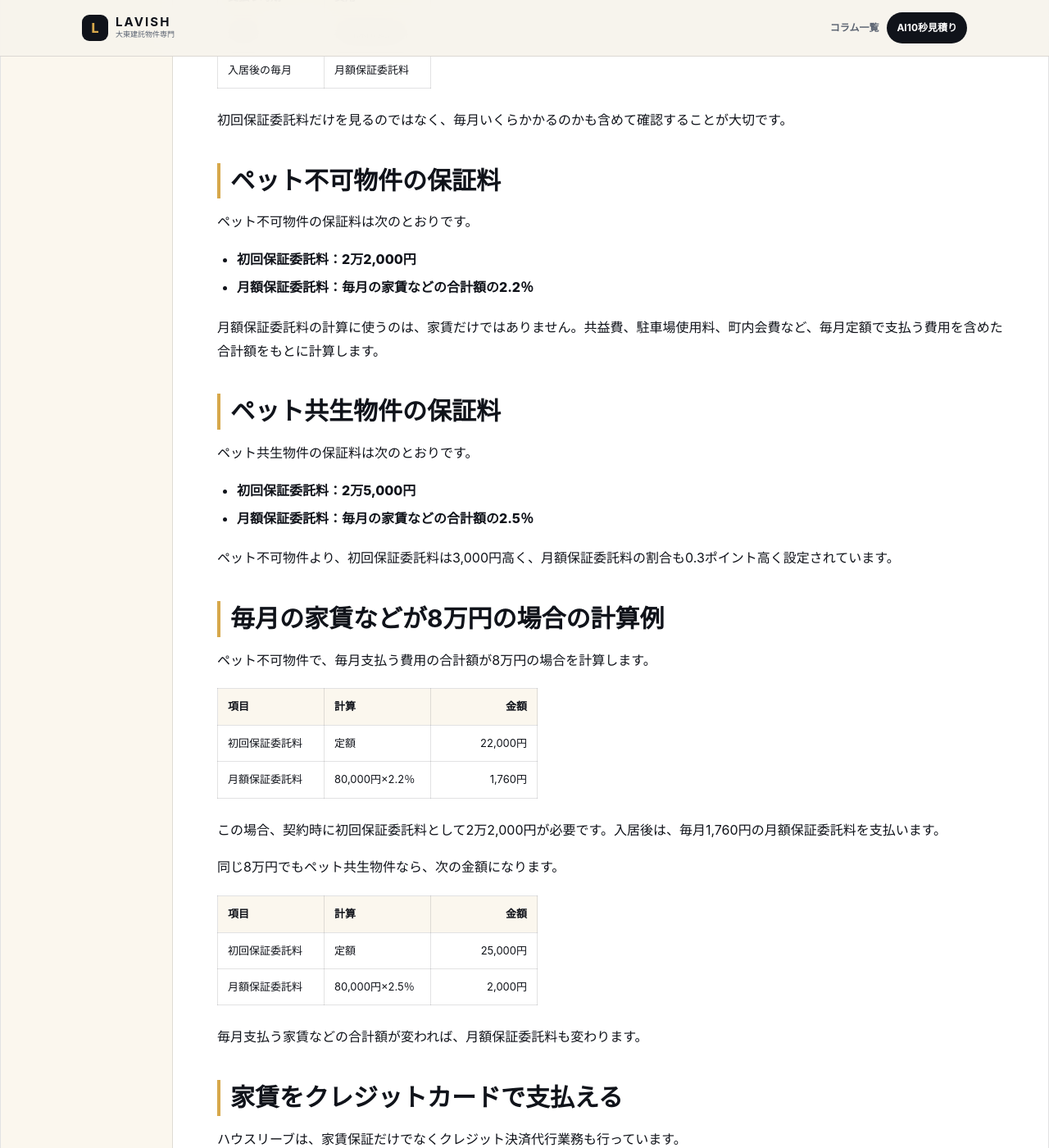
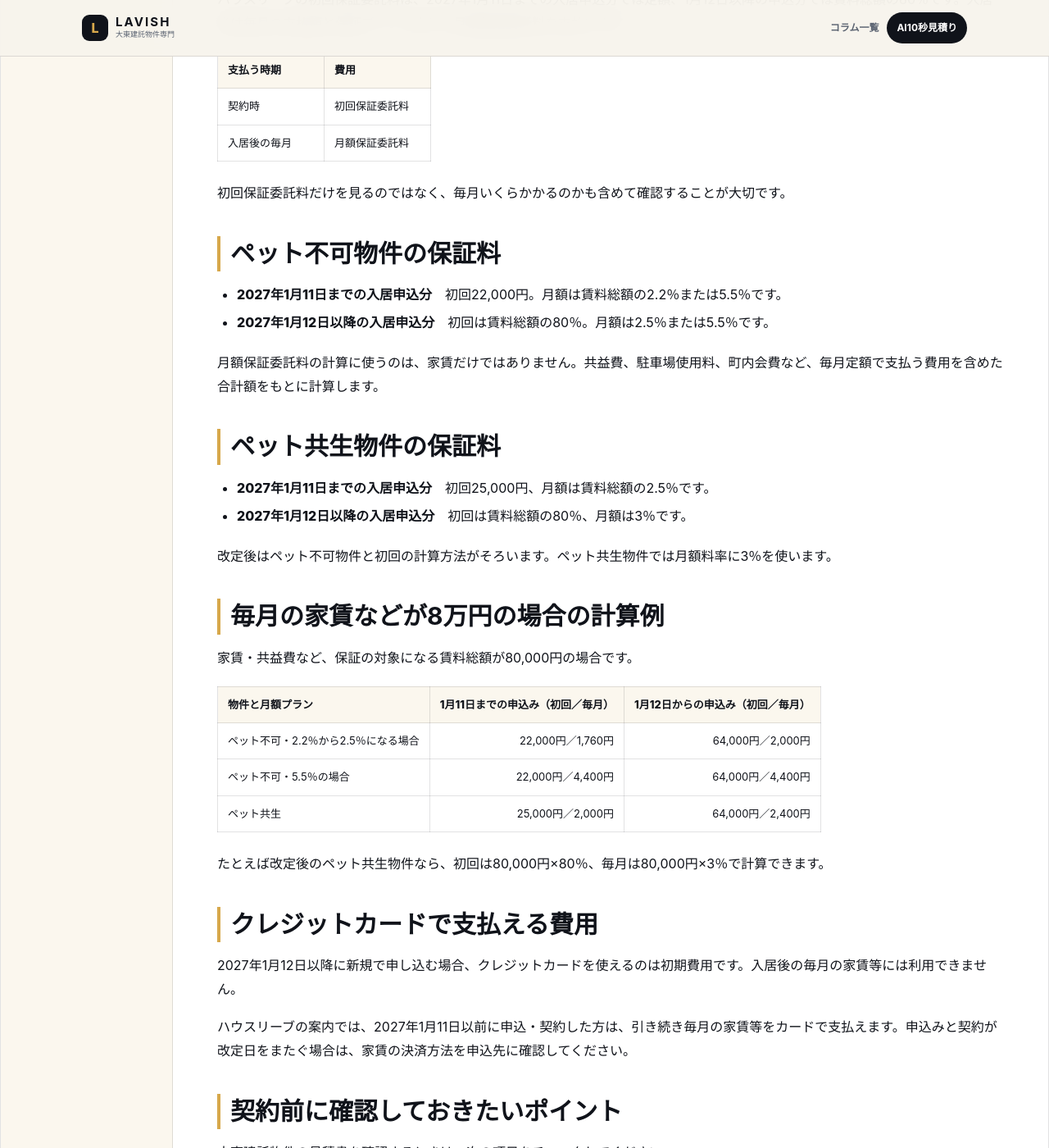
Before and after one commit to lavio8/lavio, a Jekyll site: the page built from _posts/2026-08-05-daito-hoshoryo.md, in a window 1280 px wide and 1400 px high, scrolled down 1657 px. Shown: the whole window at 82% size. Built offline with Jekyll 4.4.1, drawn with Linux system fonts in a browser that asks for light colours; some of the changed text lies outside the part shown.

Commit message:
保証料の記事に新旧料率と申込日の区分を反映

```diff
--- a/_posts/2026-08-05-daito-hoshoryo.md
+++ b/_posts/2026-08-05-daito-hoshoryo.md
@@ -1,9 +1,9 @@
 ---
 title: 大東建託の保証料はいくら？ハウスリーブの初回・月額保証委託料を解説
-description: 大東建託物件で利用するハウスリーブの保証料を解説。初回保証委託料はペット不可物件2万2,000円、ペット共生物件2万5,000円。月額保証委託料の計算方法や8万円の具体例も紹介します。
-intro: 大東建託物件では、原則としてグループ会社のハウスリーブと保証委託契約を結びます。初回保証委託料はペット不可物件が2万2,000円、ペット共生物件が2万5,000円です。さらに、毎月の家賃などの合計額に応じた月額保証委託料がかかります。
+description: 大東建託物件のハウスリーブ保証料を、2027年1月11日までと1月12日以降の入居申込分に分けて解説。賃料総額8万円の計算例、ペット共生物件の料率、家賃のカード払いも確認できます。
+intro: 大東建託物件では、原則としてハウスリーブと保証委託契約を結びます。対象物件の初回保証委託料は2027年1月11日までの申込みでは定額ですが、1月12日以降の申込みでは賃料総額の80％になります。毎月の保証料は物件と保証プランで変わります。
 date: 2026-08-05 09:00:00 +0900
-updated: 2026-08-05 09:00:00 +0900
+updated: 2026-11-20 09:00:00 +0900
 permalink: /column/daito-hoshoryo/
 toc:
   - label: まず結論
@@ -31,15 +31,15 @@ faq:
   - question: ハウスリーブは大東建託の保証会社ですか？
     answer: はい。ハウスリーブは大東建託グループの家賃保証会社です。大東建託物件の契約では、原則としてハウスリーブと保証委託契約を結びます。
   - question: ペット不可物件の保証料はいくらですか？
-    answer: 初回保証委託料は2万2,000円、月額保証委託料は毎月の家賃などの合計額の2.2％です。
+    answer: 2027年1月11日までの入居申込分は初回22,000円、月額は賃料総額の2.2％または5.5％です。1月12日以降の申込分は初回80％、月額2.5％または5.5％です。
   - question: ペット共生物件の保証料はいくらですか？
-    answer: 初回保証委託料は2万5,000円、月額保証委託料は毎月の家賃などの合計額の2.5％です。
+    answer: 2027年1月11日までの入居申込分は初回25,000円、月額は賃料総額の2.5％です。1月12日以降の申込分は初回が賃料総額の80％、月額が3％です。
   - question: 月額保証委託料は家賃だけで計算しますか？
     answer: 家賃だけではなく、共益費や駐車場使用料など、毎月定額で支払う費用を含めた合計額をもとに計算します。
   - question: 他社の保証会社で審査に通らなかった人でも通る可能性はありますか？
     answer: ハウスリーブは独自の審査基準を設けているため、他社で審査に通りにくかった人でも承認される場合があります。ただし、審査結果を保証するものではありません。
   - question: 大東建託物件の家賃はクレジットカードで支払えますか？
-    answer: ハウスリーブはクレジット決済代行業務も行っており、対象となる大東建託物件では家賃をクレジットカードで支払えます。利用条件や対応カードは契約時に確認してください。
+    answer: 2027年1月12日以降の新規申込みでは、初期費用はカードで支払えますが、毎月の家賃等はカード払いの対象外です。1月11日以前に申込・契約した方は引き続き利用できます。
 ---
 
 ## まず結論：初回と毎月の保証料が必要 {#conclusion}
@@ -48,12 +48,14 @@ faq:
 
 保証料は、契約時に1回支払う「初回保証委託料」と、入居後に毎月支払う「月額保証委託料」の2つです。
 
-| 物件の種類 | 初回保証委託料 | 月額保証委託料 |
-| --- | ---: | ---: |
-| ペット不可物件 | 22,000円 | 毎月の家賃などの合計額の2.2％ |
-| ペット共生物件 | 25,000円 | 毎月の家賃などの合計額の2.5％ |
+| 入居申込日 | 物件の種類 | 初回保証委託料 | 月額保証委託料 |
+| --- | --- | ---: | ---: |
+| 2027年1月11日まで | ペット不可 | 22,000円 | 賃料総額の2.2％または5.5％ |
+| 2027年1月12日から | ペット不可 | 賃料総額の80％ | 賃料総額の2.5％または5.5％ |
+| 2027年1月11日まで | ペット共生 | 25,000円 | 賃料総額の2.5％ |
+| 2027年1月12日から | ペット共生 | 賃料総額の80％ | 賃料総額の3％ |
 
-例えば、ペット不可物件で毎月支払う家賃などの合計額が8万円なら、契約時に2万2,000円、入居後は毎月1,760円の保証委託料が必要です。
+対象は大東建託パートナーズの管理物件で、基準となるのは入居申込日です。[2027年1月12日の改定内容と6万円の計算例](/column/daito-houseleave-20270112/)
 
 ## ハウスリーブとは {#house-leave}
 
@@ -77,7 +79,7 @@ faq:
 - 初回保証料：毎月の家賃などの合計額の50％
 - 年間保証料：1万円
 
-一方、ハウスリーブでは、契約時の初回保証委託料が定額で、その後は毎月の支払額に応じた月額保証委託料を支払います。
+ハウスリーブの初回保証委託料は、2027年1月11日までの入居申込分では定額、1月12日以降の申込分では賃料総額の80％です。入居後は毎月の支払額と保証プランに応じた月額保証委託料を支払います。
 
 | 支払う時期 | 費用 |
 | --- | --- |
@@ -88,49 +90,35 @@ faq:
 
 ## ペット不可物件の保証料 {#no-pets}
 
-ペット不可物件の保証料は次のとおりです。
-
-- **初回保証委託料：2万2,000円**
-- **月額保証委託料：毎月の家賃などの合計額の2.2％**
+- **2027年1月11日までの入居申込分**　初回22,000円。月額は賃料総額の2.2％または5.5％です。
+- **2027年1月12日以降の入居申込分**　初回は賃料総額の80％。月額は2.5％または5.5％です。
 
 月額保証委託料の計算に使うのは、家賃だけではありません。共益費、駐車場使用料、町内会費など、毎月定額で支払う費用を含めた合計額をもとに計算します。
 
 ## ペット共生物件の保証料 {#pets}
 
-ペット共生物件の保証料は次のとおりです。
+- **2027年1月11日までの入居申込分**　初回25,000円、月額は賃料総額の2.5％です。
+- **2027年1月12日以降の入居申込分**　初回は賃料総額の80％、月額は3％です。
 
-- **初回保証委託料：2万5,000円**
-- **月額保証委託料：毎月の家賃などの合計額の2.5％**
-
-ペット不可物件より、初回保証委託料は3,000円高く、月額保証委託料の割合も0.3ポイント高く設定されています。
+改定後はペット不可物件と初回の計算方法がそろいます。ペット共生物件では月額料率に3％を使います。
 
 ## 毎月の家賃などが8万円の場合の計算例 {#example}
 
-ペット不可物件で、毎月支払う費用の合計額が8万円の場合を計算します。
+家賃・共益費など、保証の対象になる賃料総額が80,000円の場合です。
 
-| 項目 | 計算 | 金額 |
-| --- | --- | ---: |
-| 初回保証委託料 | 定額 | 22,000円 |
-| 月額保証委託料 | 80,000円×2.2％ | 1,760円 |
+| 物件と月額プラン | 1月11日までの申込み（初回／毎月） | 1月12日からの申込み（初回／毎月） |
+| --- | ---: | ---: |
+| ペット不可・2.2％から2.5％になる場合 | 22,000円／1,760円 | 64,000円／2,000円 |
+| ペット不可・5.5％の場合 | 22,000円／4,400円 | 64,000円／4,400円 |
+| ペット共生 | 25,000円／2,000円 | 64,000円／2,400円 |
 
-この場合、契約時に初回保証委託料として2万2,000円が必要です。入居後は、毎月1,760円の月額保証委託料を支払います。
+たとえば改定後のペット共生物件なら、初回は80,000円×80％、毎月は80,000円×3％で計算できます。
 
-同じ8万円でもペット共生物件なら、次の金額になります。
+## クレジットカードで支払える費用 {#credit-card}
 
-| 項目 | 計算 | 金額 |
-| --- | --- | ---: |
-| 初回保証委託料 | 定額 | 25,000円 |
-| 月額保証委託料 | 80,000円×2.5％ | 2,000円 |
+2027年1月12日以降に新規で申し込む場合、クレジットカードを使えるのは初期費用です。入居後の毎月の家賃等には利用できません。
 
-毎月支払う家賃などの合計額が変われば、月額保証委託料も変わります。
-
-## 家賃をクレジットカードで支払える {#credit-card}
-
-ハウスリーブは、家賃保証だけでなくクレジット決済代行業務も行っています。
-
-そのため、対象となる大東建託物件では、毎月の家賃をクレジットカードで支払うことができます。
-
-クレジットカード払いを利用できれば、支払いをまとめやすく、カードのポイントが貯まる場合もあります。ただし、利用条件や対応しているカードは契約内容によって確認が必要です。
+ハウスリーブの案内では、2027年1月11日以前に申込・契約した方は、引き続き毎月の家賃等をカードで支払えます。申込みと契約が改定日をまたぐ場合は、家賃の決済方法を申込先に確認してください。
 
 ## 契約前に確認しておきたいポイント {#check-points}
 
@@ -149,12 +137,7 @@ faq:
 
 大東建託物件では、原則としてハウスリーブと保証委託契約を結びます。
 
-保証料は次のとおりです。
-
-- ペット不可物件：初回2万2,000円、月額2.2％
-- ペット共生物件：初回2万5,000円、月額2.5％
-
-毎月支払う費用の合計額が8万円のペット不可物件なら、初回保証委託料は2万2,000円、月額保証委託料は1,760円です。
+2027年1月12日以降の入居申込分は、初回保証委託料が賃料総額の80％に変わります。月額はペット不可物件が2.5％または5.5％、ペット共生物件が3％です。改定前に申し込む場合は、上の比較表で旧条件を確認できます。
 
 保証料は初期費用だけでなく、入居後の毎月の支払いにも関係します。物件を比較するときは、初回保証委託料と月額保証委託料の両方を確認しましょう。
 
```
